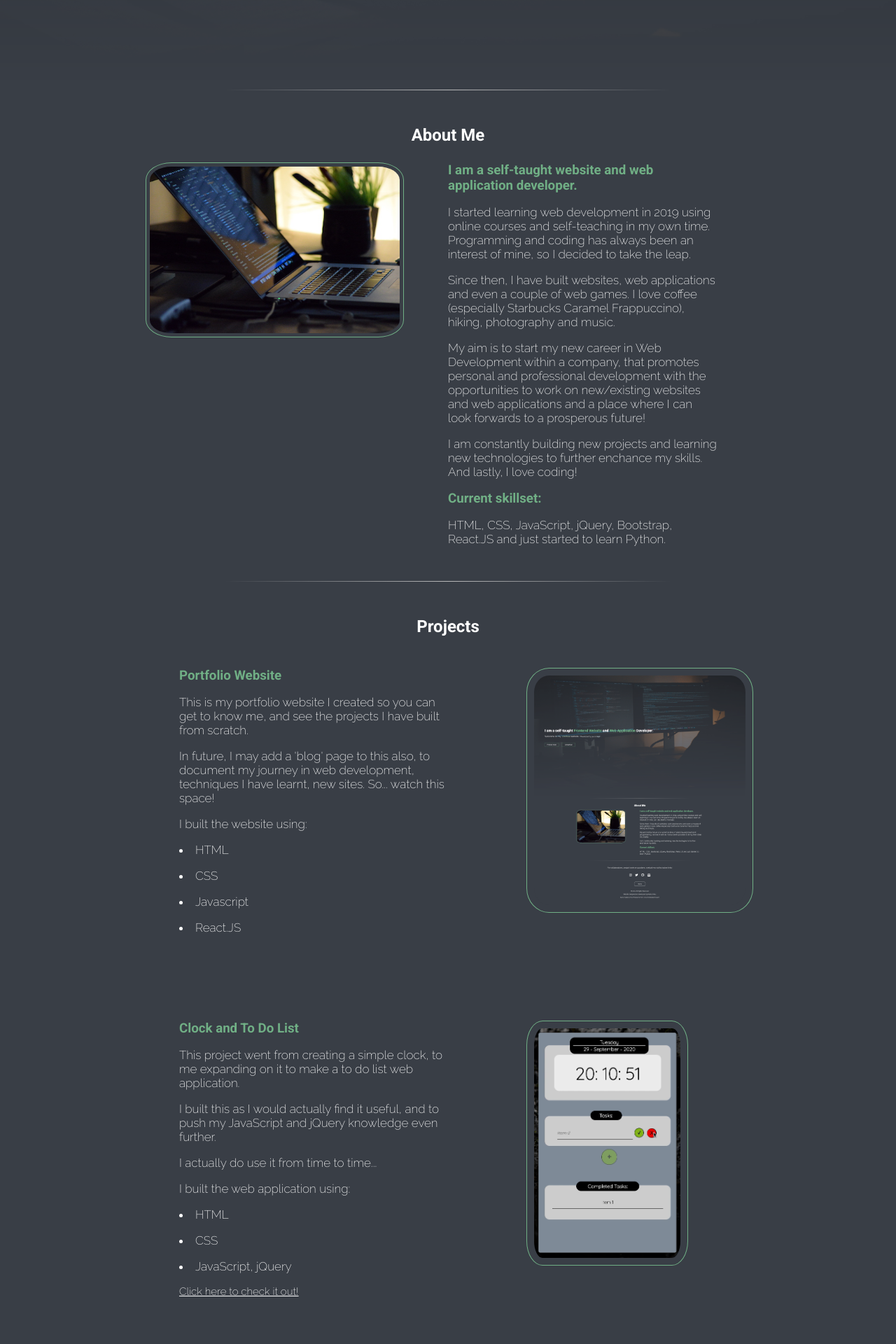
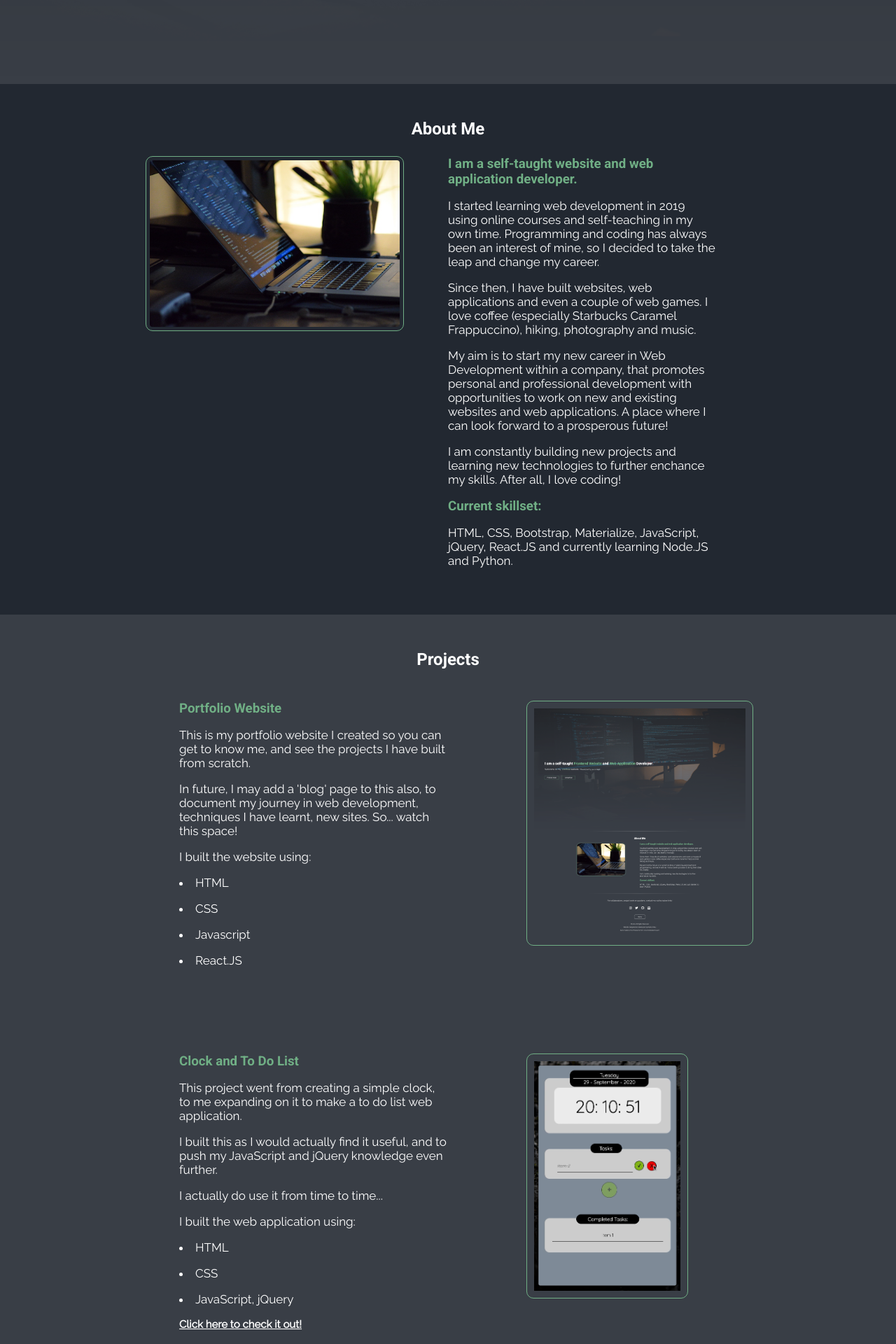
Before and after one commit to MashuMaru/personal-site, a React (Create React App) app: page / in a window 1280 px wide. Shown: the part 680-2600 px from the top of the page at 70% size. Built offline with nearby package versions, Linux system fonts and the light colour scheme.

Commit message:
CSS amendments, additional project added, links to GitHub for projects.

```diff
--- a/public/index.html
+++ b/public/index.html
@@ -8,7 +8,7 @@
     <link href="//netdna.bootstrapcdn.com/font-awesome/3.2.1/css/font-awesome.css" rel="stylesheet">
     <script src="https://kit.fontawesome.com/2c3531125f.js" crossorigin="anonymous"></script>
     <link rel="preconnect" href="https://fonts.gstatic.com">
-    <link href="https://fonts.googleapis.com/css2?family=Raleway:wght@100;200&display=swap" rel="stylesheet">
+    <link href="https://fonts.googleapis.com/css2?family=Raleway:wght@100;200;400&display=swap" rel="stylesheet">
     <link href="https://fonts.googleapis.com/css2?family=Dosis:wght@200&display=swap" rel="stylesheet">
     <link href="https://fonts.googleapis.com/css2?family=Roboto:wght@300;700&display=swap" rel="stylesheet">
     <!-- <link href="https://fonts.googleapis.com/css2?family=Roboto:wght@700&display=swap" rel="stylesheet"> -->
--- a/public/styles.css
+++ b/public/styles.css
@@ -14,6 +14,10 @@ body {
 a,
 a button {
     cursor: pointer;
+}
+
+a {
+    font-weight: 900;
 }
 
 html {
@@ -49,10 +53,7 @@ header {
 }
 
 .container-div {
-    /* display: block; */
-    /* margin-top: 25px; */
     margin-top: 25px;
-    /* margin-bottom: 50px; */
 }
 
 hr {
@@ -67,34 +68,30 @@ p {
 }
 /* EDITED HERE ADDED BELOW*/
 #about {
+    /* display: inline-block; */
     display: inline-block;
-    /* height: 100vh; */
     width: 100%;
-    height: 100%;
+    /* height: 100%; */
 
-    background-color: transparent;
+    /* background-color: transparent; */
+    background-color: #222831;
+
     min-height: 500px;
-    /* margin-bottom: 25px; */
-    /* background-color: black; */
     color: white;
 }
 
 #projects {
     display: inline-block;
-    /* height: 100vh; */
     width: 100%;
     height: 100%;
     background-color: transparent;
+    /* background-color: #393e46; */
     min-height: 500px;
-    /* margin-bottom: 25px; */
-    /* background-color: #f3faff; */
     color: white;
 }
 
 .about-pic-section {
-    /* margin-top: auto;
-    margin-bottom: auto; */
-    display: block;
+    display: inline-block;
     width: 50%;
     height: 100%;
     float: left;
@@ -166,7 +163,7 @@ p {
     text-align: left;
     width: 50%;
     padding-right: 20%;
-    padding-bottom: 25px;
+    padding-bottom: 50px;
     /* margin-bottom: 25px; */
     /* padding-left: 5%; */
 }
@@ -180,6 +177,7 @@ p {
     /* margin-top: 25px; */
     padding-left: 20%;
     padding-bottom: 25px;
+    margin-bottom: 50px;
     /* padding-left: 5%; */
 }
 
@@ -193,7 +191,7 @@ p {
         padding-right: 10%;
         padding-top: 20px;
         padding-bottom: 20px;
-        /* text-align: center; */
+        text-align: center;
 
     }
 }
@@ -216,13 +214,16 @@ p {
   .profile-pic {
     position: relative;
     display: inline;
-    border-radius: 10%;
+    /* border-radius: 10%; */
+    border-radius: 10px;
     border: solid 1px #70af85;
     padding: 5px;
     height: 300px;
     /* max-width: 100%; */
     margin-left: 25%;
     margin-right: 25%;
+    margin-top: auto;
+    margin-top: auto;
 }
 
 
@@ -243,14 +244,15 @@ p {
 
 .skills-pic {
     position: relative;
-    display: inline;
-    border-radius: 10%;
+    /* display: inline; */
+    border-radius: 10px;;
     border: solid 1px #70af85;
     padding: 10px;
     height: 350px;
     margin-left: 25%;
     margin-right: 25%;
-    margin-bottom: 25px;
+    /* margin-bottom: 25px; */
+    margin-bottom: 50px;
     transition: transform .25s, visibility .25s ease-in;
 
 }
@@ -300,7 +302,7 @@ p {
     min-width: 100%;
     height: 100vh;
     z-index: -1;
-    opacity: 50%;
+    opacity: 25%;
     -webkit-mask-image:-webkit-gradient(linear, left top, left bottom, from(rgb(114, 114, 114)), to(rgba(252, 252, 252, 0)));
       mask-image: linear-gradient(to bottom, rgb(90, 90, 90), rgba(224, 224, 224, 0));
     background-attachment: fixed;
@@ -402,7 +404,7 @@ p {
 
 .connect-p {
     font-size: 17px;
-    margin-top: 55px;
+    /* margin-top: 55px; */
     margin-left: 50px;
     margin-right: 50px;
 }
@@ -437,13 +439,16 @@ a:hover {
 }
 
 .footer {
-    background-color: transparent;
+    /* background-color: transparent; */
+    background-color: #222831;
+
     /* position: relative; */
     font-size: 13px;
     width: 100%;
     /* height: 100%; */
     text-align: center;
     bottom: 0;
+    padding-top: 50px;
     padding-bottom: 50px;
     /* padding-top: 50px; */
     color: white;
@@ -462,7 +467,7 @@ a:hover {
     font-size: 15px;
     text-decoration: underline;
     transition: transform .25s, visibility .25s ease-in;
-    width: 250px;
+    /* width: 250px; */
 }
 
 .port-link:hover {
--- a/src/Components/About.js
+++ b/src/Components/About.js
@@ -5,7 +5,7 @@ import AOS from 'aos';
 function About() {
     AOS.init()
     return  <section id="about">
-    <hr></hr>
+    {/* <hr></hr> */}
     <div className="about-div">
 
     <div className='section' data-aos="fade-right" data-aos-duration="500">
@@ -20,16 +20,16 @@ function About() {
         <div className="col about-information">
         <h3 className="description">I am a self-taught website and web application developer.</h3>
         <p className="about-details">I started learning web development in 2019 using online courses and self-teaching in my own time.
-        Programming and coding has always been an interest of mine, so I decided to take the leap.</p>
+        Programming and coding has always been an interest of mine, so I decided to take the leap and change my career.</p>
         <p className="about-details">Since then, I have built websites, web applications and even a couple of web games.
         I love coffee (especially Starbucks Caramel Frappuccino), hiking, photography and music. </p>
         <p className="about-details">My aim is to start my new career in Web Development within a company,
-        that promotes personal and professional development with the opportunities to work on new/existing websites and web applications
-        and a place where I can look forwards to a prosperous future! </p>
-        <p className="about-details">I am constantly building new projects and learning new technologies to further enchance my skills. And lastly,
+        that promotes personal and professional development with opportunities to work on new and existing websites and web applications.
+        A place where I can look forward to a prosperous future! </p>
+        <p className="about-details">I am constantly building new projects and learning new technologies to further enchance my skills. After all,
         I love coding! </p>
         <h3 className="description">Current skillset:</h3>
-        <p className="about-details">HTML, CSS, JavaScript, jQuery, Bootstrap, React.JS and just started to learn Python.</p>
+        <p className="about-details">HTML, CSS, Bootstrap, Materialize, JavaScript, jQuery, React.JS and currently learning Node.JS and Python.</p>
         </div>
         </div>
         </div>
--- a/src/Components/Footer.js
+++ b/src/Components/Footer.js
@@ -17,7 +17,7 @@ function Footer(){
 
     AOS.init()
     return  <div id="connect" className="footer">
-    <hr></hr>
+    {/* <hr></hr> */}
     <p class="connect-p">For collaborations, project work or questions, contact me via the below links!</p>
 
     <div data-aos="zoom-in" data-aos-duration="500">
--- a/src/Components/Projects.js
+++ b/src/Components/Projects.js
@@ -8,7 +8,7 @@ import AOS from 'aos';
 function About() {
     AOS.init()
     return <projects>
-    <hr></hr>
+    {/* <hr></hr> */}
     <h2 className="title">Projects</h2>
             <PersonalSite />
             <ClockTask />
--- a/src/Components/Projects/NotesApp.js
+++ b/src/Components/Projects/NotesApp.js
@@ -21,7 +21,7 @@ function NotesApp() {
         <p className="about-details"><li>CSS</li></p>
         <p className="about-details"><li>Javascript</li></p>
         <p className="about-details"><li>React.JS</li></p>
-        <p className="caveat"><i>Not yet deployed. Work in progress. Viewable on my <a target="_blank" rel="noreferrer" href="https://github.com/MashuMaru/my-notes-appv2">GitHub</a>.</i></p>
+        <p className="caveat"><i>Not yet deployed. Work in progress. Viewable on my <a className="port-link" target="_blank" rel="noreferrer" href="https://github.com/MashuMaru/my-notes-appv2">GitHub</a>.</i></p>
 
 
         </div>
--- a/src/Components/Projects/WeatherApp.js
+++ b/src/Components/Projects/WeatherApp.js
@@ -12,17 +12,17 @@ function ClockTask() {
         <div className="col about-information-left">
         <h3 className="left-description">Weather and Time Web App</h3>
         <p className="about-details">A simple weather and time web application.</p>
-        <p className="about-details">I built this after some inspiration from speaking with my
-        Dad about how API's work, and generally have an interest in all things backend!</p>
-        <p className="about-details">Found it very insteresting to build as explored a number of
-        API's and how they they retrieve data. </p>
+        <p className="about-details">Speaking with my Dad inpired me to build this. We always discuss how
+        API's work, and I generally have an interest in all things backend!</p>
+        <p className="about-details">I found it very interesting to build as it revealed how a number of
+        API's retrieve data.</p>
         <p className="about-details">I built the web application using:</p>
         <p className="about-details"><li>HTML</li></p>
         <p className="about-details"><li>CSS</li></p>
         <p className="about-details"><li>React.JS</li></p>
         <p className="about-details"><li>Node.JS</li></p>
         <p className="about-details"><li>Express.JS</li></p>
-        <p className="caveat"><i>Not yet deployed. Work in progress. Viewable on my <a target="_blank" rel="noreferrer" href="https://github.com/MashuMaru/Weather-App">GitHub</a>.</i></p>
+        <p className="caveat"><i>Not yet deployed. Work in progress. View here on my <a className="port-link" target="_blank" rel="noreferrer" href="https://github.com/MashuMaru/Weather-App">GitHub</a>.</i></p>
         {/* <p className="port-link"><a rel="noreferrer" href="https://daily-check-list.netlify.app/" target="_blank">Click here to check it out!</a></p> */}
 
 
```
Also changed, not shown: 1 other file (tests, documents, lock files or other folders).
